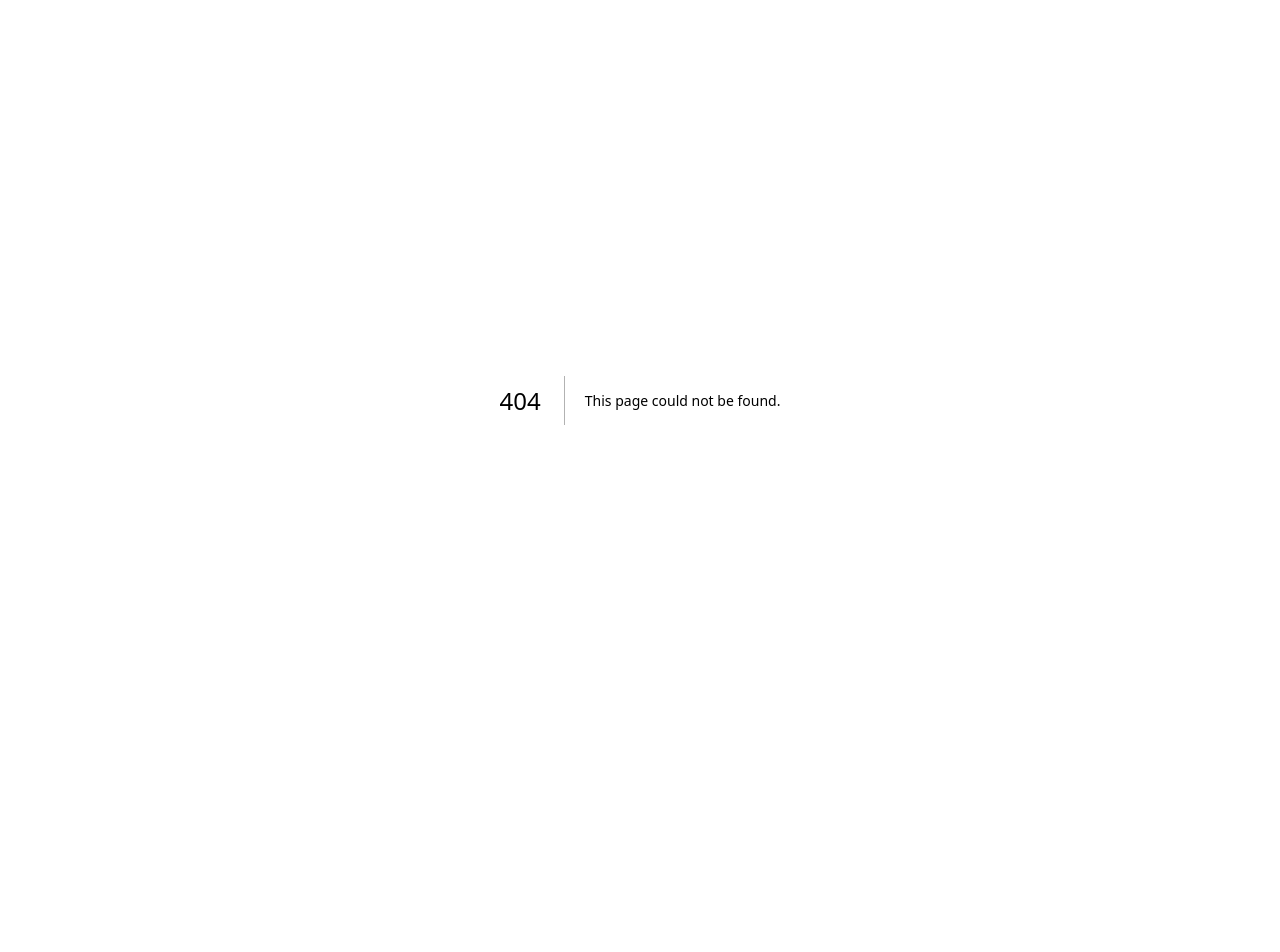
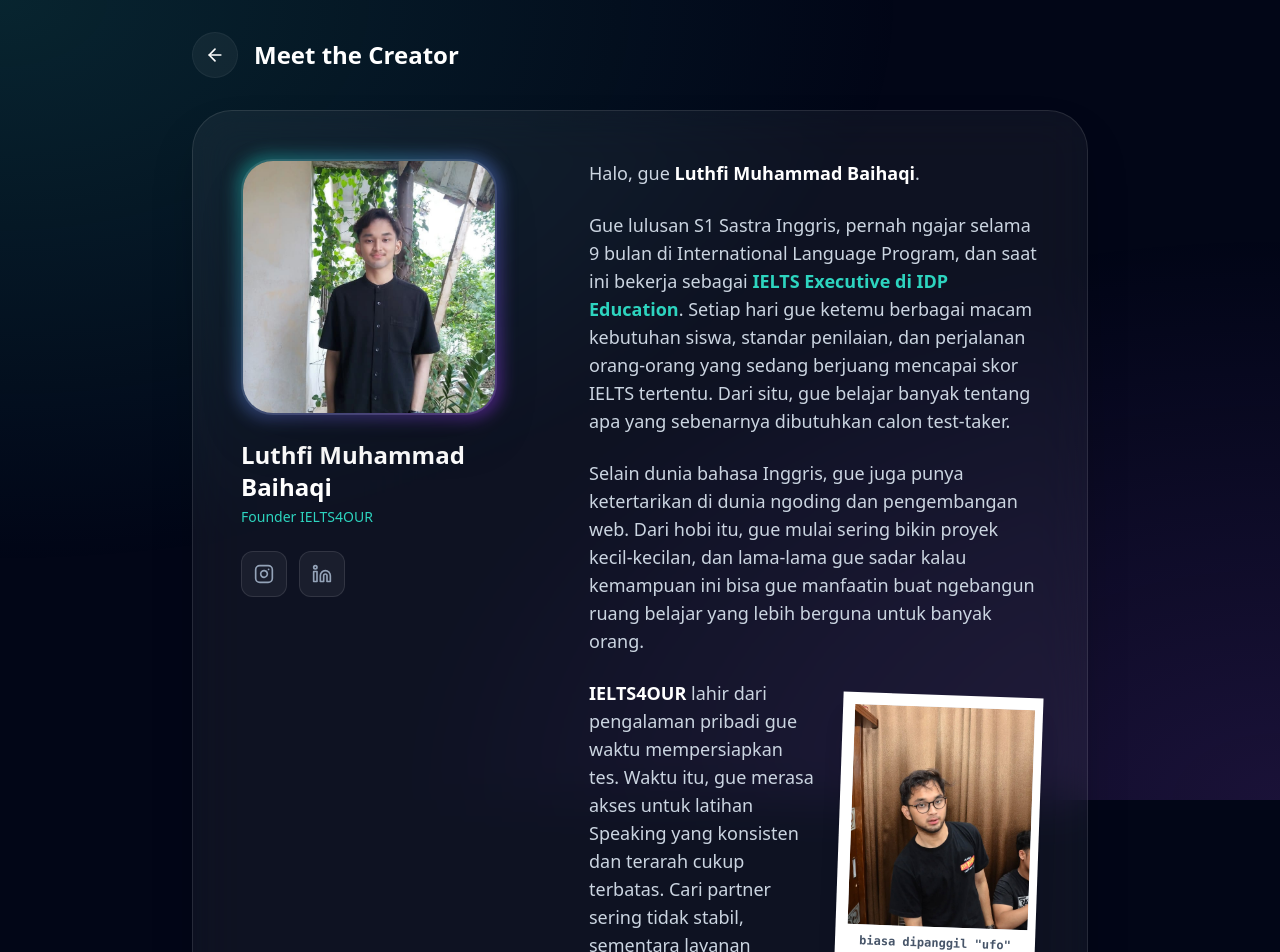
Before and after one commit to luthfimbaihaqi/speak7-app, a Next.js app: page /about in a window 1280 px wide. Before the commit this address had no page. Shown: the top 952 px of the page. Before the commit the page ends 800 px from the top, so only its background shows below. Built offline with nearby package versions, Linux system fonts and the light colour scheme.

Commit message:
update meet the creator

```diff
--- /dev/null
+++ b/app/about/page.js
@@ -0,0 +1,140 @@
+"use client";
+
+import React from "react";
+import Link from "next/link";
+import Image from "next/image";
+import { motion } from "framer-motion";
+import { ArrowLeft, Instagram, Linkedin, ExternalLink } from "lucide-react";
+
+export default function AboutPage() {
+  return (
+    <main className="min-h-screen bg-slate-950 pb-20 px-4 selection:bg-teal-500/30">
+      {/* Background Mesh */}
+      <div className="fixed inset-0 z-0 pointer-events-none">
+         <div className="absolute top-0 left-0 w-full h-full bg-[radial-gradient(at_0%_0%,rgba(45,212,191,0.15)_0px,transparent_50%)]"></div>
+         <div className="absolute bottom-0 right-0 w-full h-full bg-[radial-gradient(at_100%_100%,rgba(168,85,247,0.15)_0px,transparent_50%)]"></div>
+      </div>
+
+      <div className="relative z-10 max-w-4xl mx-auto pt-8">
+
+        {/* Header (Back Button) */}
+        <div className="flex items-center gap-4 mb-8">
+          <Link href="/" className="p-3 rounded-full bg-white/5 hover:bg-white/10 text-white transition-all border border-white/5">
+            <ArrowLeft className="w-5 h-5" />
+          </Link>
+          <h1 className="text-2xl font-bold text-white">Meet the Creator</h1>
+        </div>
+
+        {/* GLASS PANEL CONTAINER */}
+        <motion.div
+            initial={{ opacity: 0, y: 20 }}
+            animate={{ opacity: 1, y: 0 }}
+            className="bg-white/5 backdrop-blur-xl border border-white/10 rounded-[2.5rem] p-6 md:p-12 overflow-hidden shadow-2xl"
+        >
+            <div className="flex flex-col md:grid md:grid-cols-[300px_1fr] gap-8 md:gap-12">
+
+                {/* --- KOLOM KIRI (Desktop) / ATAS (Mobile): PROFILE --- */}
+                <div className="flex flex-col items-center md:items-start text-center md:text-left">
+                    {/* Foto Utama */}
+                    <div className="relative w-48 h-48 md:w-64 md:h-64 mb-6 group">
+                        <div className="absolute -inset-1 bg-gradient-to-br from-teal-500 to-purple-600 rounded-[2rem] blur opacity-50 group-hover:opacity-75 transition duration-500"></div>
+                        <div className="relative w-full h-full rounded-[2rem] overflow-hidden border-2 border-white/10 shadow-2xl">
+                             <Image
+                                src="/luthfi-profile.jpg"
+                                alt="Luthfi Muhammad Baihaqi"
+                                fill
+                                className="object-cover"
+                             />
+                        </div>
+                    </div>
+
+                    <h2 className="text-2xl font-bold text-white mb-1">Luthfi Muhammad Baihaqi</h2>
+                    <p className="text-teal-400 font-medium text-sm mb-6">Founder IELTS4OUR</p>
+
+                    {/* Social Links */}
+                    <div className="flex gap-3">
+                        <a
+                            href="https://www.instagram.com/luthfimbaihaqi/"
+                            target="_blank"
+                            rel="noopener noreferrer"
+                            className="p-3 bg-white/5 hover:bg-pink-600/20 hover:text-pink-500 rounded-xl border border-white/10 text-slate-400 transition-all"
+                        >
+                            <Instagram className="w-5 h-5" />
+                        </a>
+                        <a
+                            href="https://www.linkedin.com/in/luthfimbaihaqi/"
+                            target="_blank"
+                            rel="noopener noreferrer"
+                            className="p-3 bg-white/5 hover:bg-blue-600/20 hover:text-blue-500 rounded-xl border border-white/10 text-slate-400 transition-all"
+                        >
+                            <Linkedin className="w-5 h-5" />
+                        </a>
+                    </div>
+                </div>
+
+                {/* --- KOLOM KANAN (Desktop) / BAWAH (Mobile): STORY TEXT --- */}
+                <div className="text-slate-300 leading-relaxed text-base md:text-lg space-y-6">
+                    <p>
+                        Halo, gue <strong className="text-white">Luthfi Muhammad Baihaqi</strong>.
+                    </p>
+                    <p>
+                        Gue lulusan S1 Sastra Inggris, pernah ngajar selama 9 bulan di International Language Program, dan saat ini bekerja sebagai <span className="text-teal-400 font-bold">IELTS Executive di IDP Education</span>. Setiap hari gue ketemu berbagai macam kebutuhan siswa, standar penilaian, dan perjalanan orang-orang yang sedang berjuang mencapai skor IELTS tertentu. Dari situ, gue belajar banyak tentang apa yang sebenarnya dibutuhkan calon test-taker.
+                    </p>
+
+                    <p>
+                        Selain dunia bahasa Inggris, gue juga punya ketertarikan di dunia ngoding dan pengembangan web. Dari hobi itu, gue mulai sering bikin proyek kecil-kecilan, dan lama-lama gue sadar kalau kemampuan ini bisa gue manfaatin buat ngebangun ruang belajar yang lebih berguna untuk banyak orang.
+                    </p>
+
+                    {/* --- POLAROID INSERT (Candid Photo) --- */}
+                    <div className="py-4 flex justify-center md:float-right md:ml-6 md:mb-2">
+                        <div className="relative bg-white p-3 pb-8 shadow-xl transform rotate-2 hover:-rotate-2 transition-transform duration-500 max-w-[200px]">
+                            <div className="relative w-[180px] h-[220px] bg-slate-200 overflow-hidden">
+                                <Image
+                                    src="/luthfi-fun.jpg"
+                                    alt="Luthfi Coding"
+                                    fill
+                                    className="object-cover"
+                                />
+                            </div>
+                            <p className="absolute bottom-2 left-0 w-full text-center text-slate-600 font-handwriting text-xs font-bold font-mono">
+                                biasa dipanggil "ufo"
+                            </p>
+                        </div>
+                    </div>
+
+                    <p>
+                        <strong className="text-white">IELTS4OUR</strong> lahir dari pengalaman pribadi gue waktu mempersiapkan tes. Waktu itu, gue merasa akses untuk latihan Speaking yang konsisten dan terarah cukup terbatas. Cari partner sering tidak stabil, sementara layanan profesional tidak selalu terjangkau.
+                    </p>
+
+                    <p>
+                        Dari keresahan itu, gue mulai berpikir bahwa harusnya ada ruang belajar yang lebih sederhana, mudah diakses, dan realistis untuk siapa pun.
+                    </p>
+
+                    <p>
+                        Akhirnya gue memutuskan untuk membangun IELTS4OUR ini. Tujuannya jelas: menyediakan tempat latihan yang bisa bantu orang berkembang tanpa harus terhalang biaya mahal atau waktu. Gue percaya bahwa proses belajar yang baik dimulai dari kesempatan, dan kesempatan itu seharusnya bisa dijangkau semua orang dengan mudah.
+                    </p>
+
+                    <p>
+                        Semoga IELTS4OUR bisa bantu lo mencapai target skor lo, mempersiapkan langkah berikutnya, dan membuat proses belajar lo jadi lebih terarah.
+                    </p>
+
+                    <div className="pt-8 mt-8 border-t border-white/5">
+                        <p className="mb-2">Cheers,</p>
+                        {/* Tanda Tangan Font Caveat */}
+                        <p className="text-4xl md:text-5xl text-teal-400 font-caveat transform -rotate-2 origin-left">
+                            Luthfi Muhammad Baihaqi
+                        </p>
+                    </div>
+
+                </div>
+            </div>
+        </motion.div>
+
+        {/* Footer Credit */}
+        <footer className="text-center mt-20 text-slate-600 text-sm">
+             <p>Built with ❤️ & lots of BAKSO.</p>
+        </footer>
+      </div>
+    </main>
+  );
+}
--- a/app/layout.js
+++ b/app/layout.js
@@ -1,4 +1,4 @@
-import { Geist, Geist_Mono } from "next/font/google";
+import { Geist, Geist_Mono, Caveat } from "next/font/google"; // Import Caveat
 import "./globals.css";
 
 const geistSans = Geist({
@@ -11,16 +11,22 @@ const geistMono = Geist_Mono({
   subsets: ["latin"],
 });
 
+// Font Tanda Tangan
+const caveat = Caveat({
+  variable: "--font-caveat",
+  subsets: ["latin"],
+});
+
 export const metadata = {
-  title: "Create Next App",
-  description: "Generated by create next app",
+  title: "Ielts4our - Master Your Speaking",
+  description: "Latihan IELTS Speaking harian dengan AI Feedback instan.",
 };
 
 export default function RootLayout({ children }) {
   return (
     <html lang="en">
       <body
-        className={`${geistSans.variable} ${geistMono.variable} antialiased`}
+        className={`${geistSans.variable} ${geistMono.variable} ${caveat.variable} antialiased`}
       >
         {children}
       </body>
--- a/app/page.js
+++ b/app/page.js
@@ -3,11 +3,10 @@
 import React, { useState, useEffect } from "react";
 import Link from "next/link";
 import { motion } from "framer-motion";
-import { BookOpen, Sparkles, RefreshCw, Crown, MessageCircle, X, ArrowRight, Check, Lock, AlertTriangle, BarChart3 } from "lucide-react";
+import { BookOpen, Sparkles, RefreshCw, Crown, MessageCircle, X, ArrowRight, Check, Lock, AlertTriangle, BarChart3, ChevronRight } from "lucide-react";
 
 import Recorder from "@/components/Recorder";
 import ScoreCard from "@/components/ScoreCard";
-// HAPUS IMPORT STREAKBADGE (Sudah dipindah ke halaman Progress)
 
 // --- DATABASE TOKEN (I4-XXX) ---
 const VALID_TOKENS = [
@@ -113,7 +112,6 @@ export default function Home() {
   const [dailyCue, setDailyCue] = useState(CUE_CARDS[0]);
   const [analysisResult, setAnalysisResult] = useState(null);
 
-  // HAPUS state streakKey karena badge di header sudah hilang
   const [isRotating, setIsRotating] = useState(false);
   const [isPremium, setIsPremium] = useState(false);
 
@@ -164,7 +162,7 @@ export default function Home() {
     setAnalysisResult(data);
     const todayStr = new Date().toDateString();
 
-    // --- STREAK LOGIC (Tetap dihitung, tapi tidak mentrigger badge) ---
+    // --- STREAK LOGIC ---
     const lastPracticeDate = localStorage.getItem("ielts4our_last_date");
     let currentStreak = parseInt(localStorage.getItem("ielts4our_streak") || "0");
 
@@ -179,10 +177,9 @@ export default function Home() {
       }
       localStorage.setItem("ielts4our_streak", currentStreak);
       localStorage.setItem("ielts4our_last_date", todayStr);
-      // setStreakKey tidak perlu dipanggil lagi
     }
 
-    // --- SAVE HISTORY LOGIC (My Progress) ---
+    // --- SAVE HISTORY LOGIC ---
     const historyItem = {
        id: Date.now(),
        date: new Date().toLocaleDateString("id-ID", { day: 'numeric', month: 'short' }),
@@ -234,14 +231,21 @@ export default function Home() {
           <h1 className="text-xl font-bold tracking-tight text-white/90">
             Ielts<span className="text-teal-400">4our</span>
           </h1>
+
+          {/* LINK DESKTOP: Our Story (Sebelah Kanan Logo) */}
+          <Link href="/about" className="hidden md:block ml-4 text-sm font-medium text-slate-300 hover:text-white transition-colors tracking-wide">
+            Meet the Creator
+          </Link>
+
           {isPremium && (
             <span className="ml-2 px-3 py-1 bg-gradient-to-r from-amber-200 to-yellow-400 text-amber-900 text-[10px] font-bold uppercase tracking-widest rounded-full shadow-lg shadow-yellow-500/20">
               Pro Member
             </span>
           )}
         </div>
+
         <div className="flex items-center gap-3">
-          {/* TOMBOL MY PROGRESS (DENGAN TEXT) */}
+          {/* TOMBOL MY PROGRESS */}
           <Link href="/progress">
              <motion.div
                whileHover={{ scale: 1.05 }}
@@ -265,12 +269,18 @@ export default function Home() {
               Upgrade Pro
             </motion.button>
           )}
-          {/* STREAK BADGE DIHAPUS DARI SINI */}
         </div>
       </header>
 
       {/* HERO SECTION */}
       <div className="text-center max-w-3xl mx-auto mt-6 mb-12">
+        {/* LINK MOBILE: Read Our Story (Di antara Tombol & Badge) */}
+        <div className="md:hidden mb-6">
+           <Link href="/about" className="inline-flex items-center gap-1 text-slate-400 hover:text-white text-xs font-bold uppercase tracking-widest border-b border-slate-700 pb-0.5 hover:border-white transition-all">
+             ✨ Meet the Creator <ChevronRight className="w-3 h-3" />
+           </Link>
+        </div>
+
         <motion.div
           initial={{ y: -10, opacity: 0 }}
           animate={{ y: 0, opacity: 1 }}
@@ -439,7 +449,7 @@ export default function Home() {
                     </p>
                   </div>
 
-                  {/* AMBER ALERT */}
+                  {/* --- AMBER ALERT / IMPORTANT NOTE --- */}
                   <div className="bg-yellow-500/10 border border-yellow-500/20 rounded-xl p-3 flex gap-3 items-start text-left">
                      <AlertTriangle className="w-5 h-5 text-yellow-500 shrink-0 mt-0.5" />
                      <div className="text-xs text-yellow-200/90 leading-relaxed">
@@ -480,7 +490,7 @@ export default function Home() {
       )}
 
       <footer className="text-center mt-24 text-slate-600 text-xs md:text-sm">
-        <p>&copy; 2025 Ielts4our. Built for IELTS fighters.</p>
+        <p>&copy; 2025 Ielts4our. Created with ❤️ by <Link href="/about" className="hover:text-teal-400 transition-colors">Luthfi Baihaqi</Link>.</p>
       </footer>
     </main>
   );
```
Also changed, not shown: public/luthfi-fun.jpg (added), public/luthfi-profile.jpg (added).
